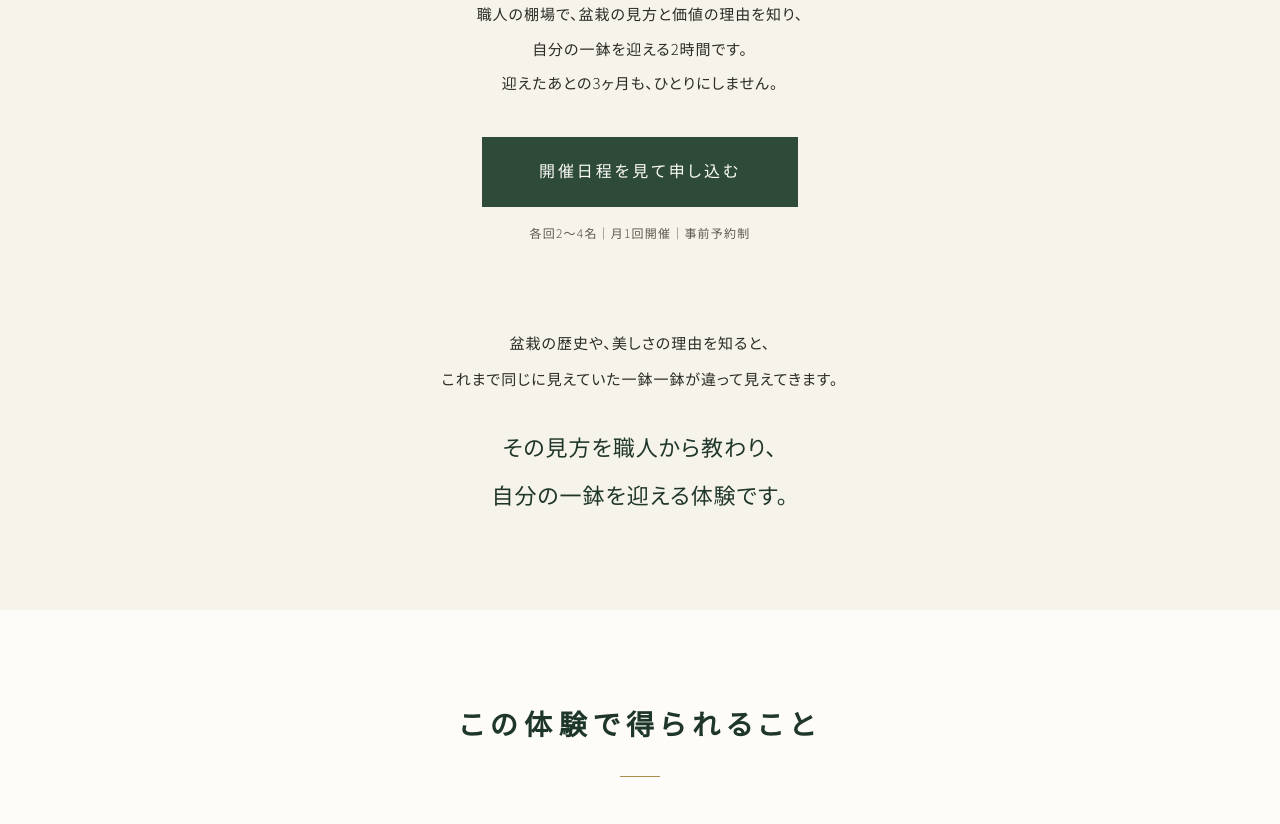
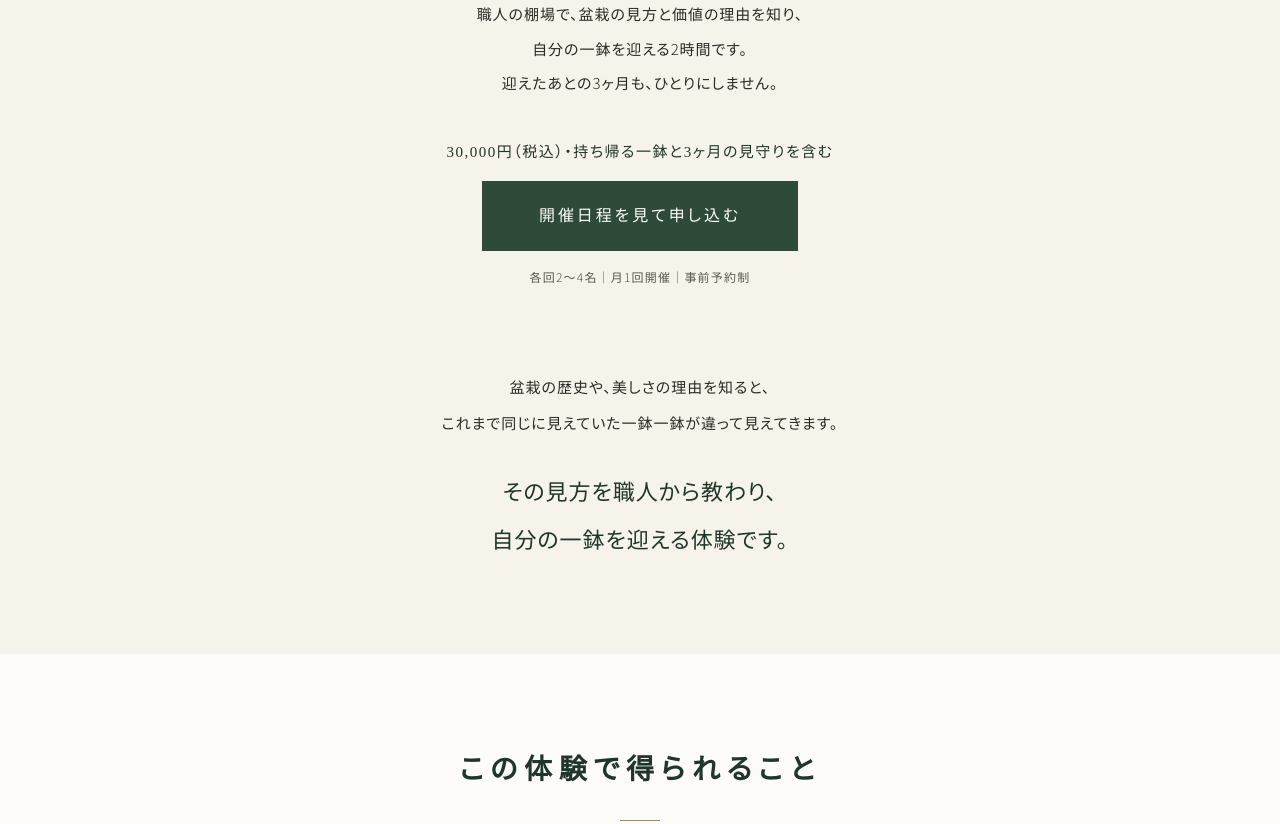
Before and after one commit to bonsaiman-lab/bonsai-owner-lp, a plain HTML site: page index.html in a window 1280 px wide. Shown: the part 920-1744 px from the top of the page. Drawn offline with Linux system fonts and the light colour scheme; a web font is replaced by a local one.

Commit message:
価格をボタンの近くへ：申込ボタンの上に参加費と含むものの一文を追加
- ヒーローと締めの節のボタンの上に「30,000円（税込）・持ち帰る一鉢と3ヶ月の見守りを含む」
- 開催概要の参加費の行に、お持ち帰りの一鉢と3ヶ月の見守りを含む旨の一文
- リンク先・他の文言・レイアウトは無変更（3幅で散らかり度12・破れ0・悪化0を確認）

Co-Authored-By: Claude Fable 5.1 <noreply@anthropic.com>

```diff
--- a/index.html
+++ b/index.html
@@ -112,6 +112,8 @@
   .btn:hover { background: var(--green-deep); }
   .btn small { display: block; font-family: var(--sans); font-size: 11px; letter-spacing: 0.14em; opacity: 0.75; margin-top: 2px; }
   .cta-note { font-size: 12px; color: #7a766b; margin-top: 14px; letter-spacing: 0.1em; }
+  .cta-price { font-family: var(--serif); font-size: 15px; color: var(--green-deep); letter-spacing: 0.1em; margin-bottom: 14px; }
+  .reserve .cta-price { color: var(--bg); }
   /* 予約受付の準備中に使う非活性ボタン。STORES予約の審査通過後、通常の .btn リンクへ戻す */
   .btn-soon {
     display: inline-block;
@@ -585,6 +587,7 @@ header.head p { color: rgba(246,243,234,0.7); }
     <div class="hero-rule"></div>
     <p class="hero-copy">なぜ、この一鉢は美しいのか。<br>職人の棚場で、盆栽の見方と価値の理由を知り、<br>自分の一鉢を迎える2時間です。<br>迎えたあとの3ヶ月も、ひとりにしません。</p>
     <div style="margin-top: 36px;">
+      <p class="cta-price">30,000円（税込）・持ち帰る一鉢と3ヶ月の見守りを含む</p>
       <a class="btn" href="https://karasanai-bonsai.stores.jp/reserve/owner-experience-kitadani" target="_blank" rel="noopener">開催日程を見て申し込む</a>
       <p class="cta-note">各回2〜4名｜月1回開催｜事前予約制</p>
     </div>
@@ -773,7 +776,7 @@ header.head p { color: rgba(246,243,234,0.7); }
   <div class="inner">
     <h2 class="sec-title fade">開催概要</h2>
     <table class="outline-table fade">
-      <tr><th>参加費</th><td>30,000円（税込）</td></tr>
+      <tr><th>参加費</th><td>30,000円（税込）<br>お持ち帰りの一鉢と、お引き渡しから3ヶ月の見守り（「最初の一季」）を含みます。</td></tr>
       <tr><th>所要時間</th><td>約2時間</td></tr>
       <tr><th>定員</th><td>各回2〜4名</td></tr>
       <tr><th>開催頻度</th><td>月1回（事前予約制）</td></tr>
@@ -837,6 +840,7 @@ header.head p { color: rgba(246,243,234,0.7); }
   <div class="inner">
     <p class="reserve-copy fade">なぜ、この一鉢は美しいのか。<br>その答えを、職人の棚場で。</p>
     <div class="fade">
+      <p class="cta-price">30,000円（税込）・持ち帰る一鉢と3ヶ月の見守りを含む</p>
       <a class="btn" href="https://karasanai-bonsai.stores.jp/reserve/owner-experience-kitadani" target="_blank" rel="noopener">開催日程を見て申し込む</a>
       <p class="cta-note" style="color: rgba(236,232,220,0.65);">各回2〜4名｜月1回開催｜事前予約制</p>
     </div>
```
